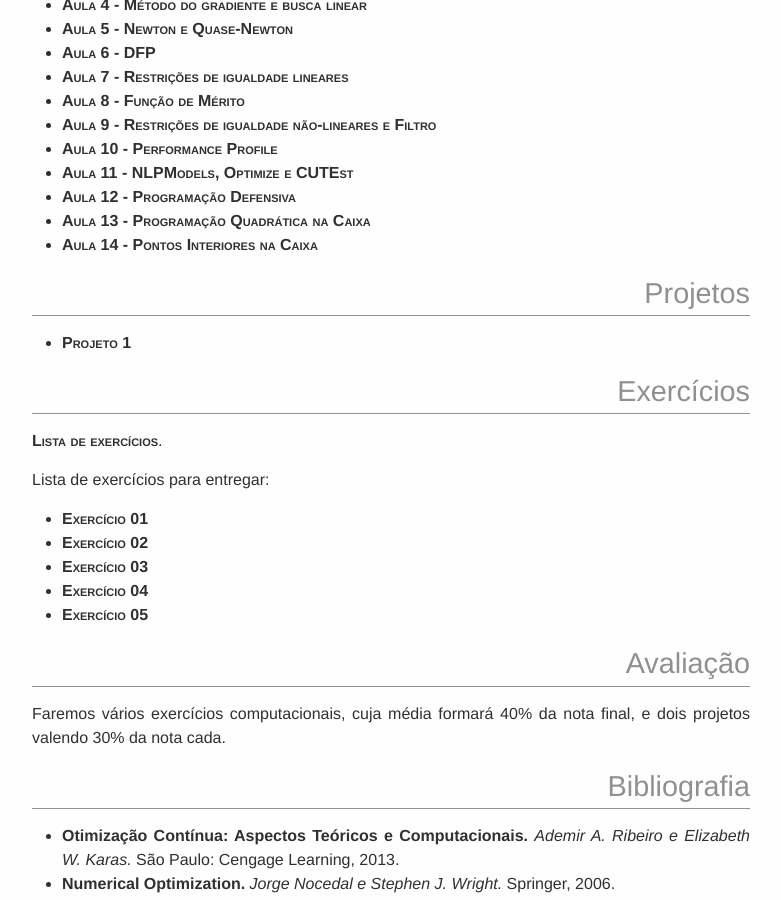
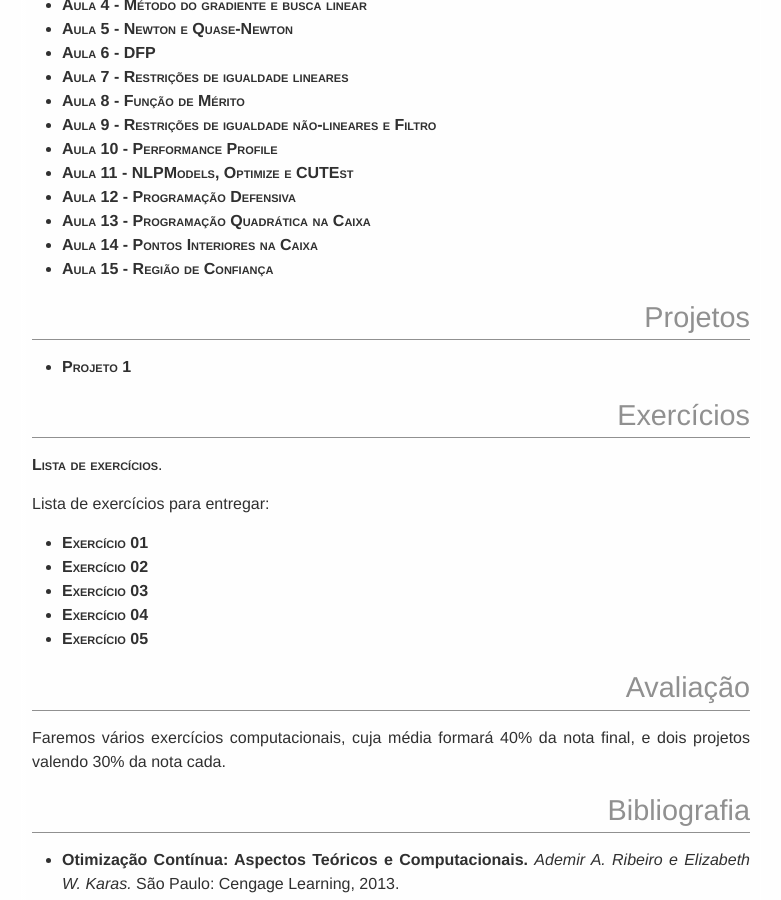
Before and after one commit to abelsiqueira/abelsiqueira.github.io-old, a Jekyll site: the page built from disciplinas/cm114-2016s2.md, in a window 1280 px wide and 900 px high, scrolled down 1246 px. Shown: the whole window, without its empty margins (249-1030 px from the left). Built offline with Jekyll 4.4.1, drawn with Linux system fonts in a browser that asks for light colours.

Commit message:
Atualiza aula de cm114

```diff
--- a/disciplinas/cm114-2016s2.md
+++ b/disciplinas/cm114-2016s2.md
@@ -53,6 +53,7 @@ ou instalar o [Jupyter](https://jupyter.org/) e o
   - [Aula 12 - Programação Defensiva]({{ site.baseurl }}/disciplinas/cm114/12-programação-defensiva.ipynb)
   - [Aula 13 - Programação Quadrática na Caixa]({{ site.baseurl }}/disciplinas/cm114/13-min-quad-caixa.ipynb)
   - [Aula 14 - Pontos Interiores na Caixa]({{ site.baseurl }}/disciplinas/cm114/14-caixa-pontos-interiores.ipynb)
+  - [Aula 15 - Região de Confiança]({{ site.baseurl }}/disciplinas/cm114/15-regiao-de-confianca.ipynb)
 
 # Projetos
 
```
Also changed, not shown: 1 other file.
